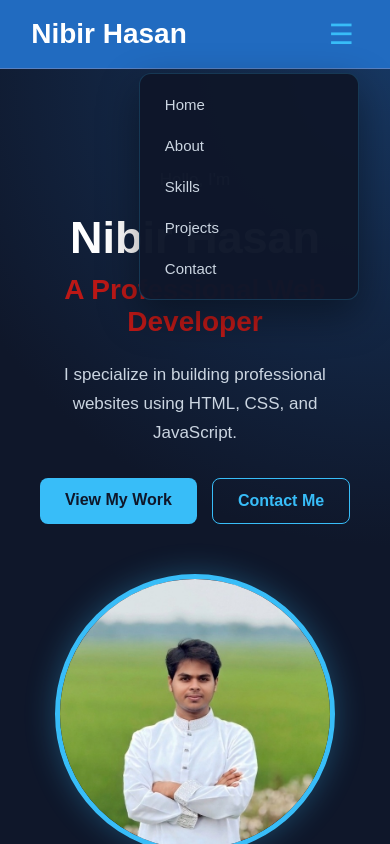
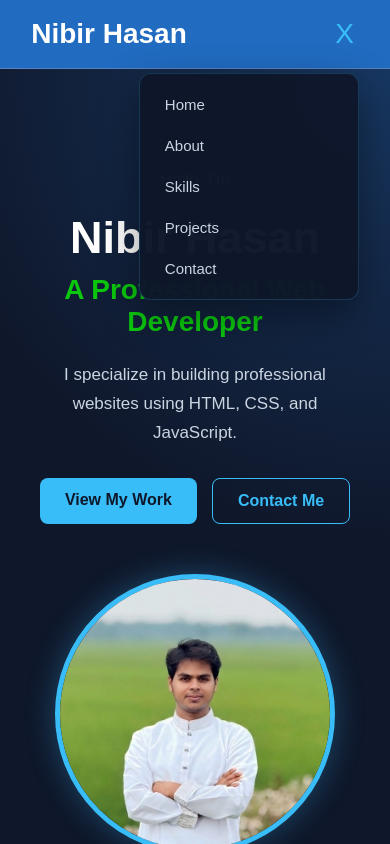
Before and after one commit to nibirhasan101/nibir-portfolio, a plain HTML site: page index.html in a window 390 px wide. Both pictures are taken after a click on the button "Open menu". Shown: the top 844 px of the page. Drawn offline with Linux system fonts and the light colour scheme.

Commit message:
Add files via upload

```diff
--- a/index.html
+++ b/index.html
@@ -20,9 +20,11 @@
         <h2 class="logo">Nibir Hasan</h2>
 
         <!-- Hamburger Button -->
-        <button class="menu-toggle" aria-label="Open menu">
-            ☰
-        </button>
+        <button class="menu-toggle"
+        aria-label="Open menu"
+        aria-expanded="false">
+    ☰
+</button>
 
         <div class="nav-links">
 
--- a/script.js
+++ b/script.js
@@ -102,6 +102,11 @@ const navLinks = document.querySelector(".nav-links");
 menuToggle.addEventListener("click", function () {
 
     navLinks.classList.toggle("active");
+      if (menuToggle.textContent === "X") {
+        menuToggle.textContent = "☰";
+    } else {
+        menuToggle.textContent = "X";
+    }
 
 });
 
--- a/style.css
+++ b/style.css
@@ -86,7 +86,7 @@ nav {
 }
 
 .hero h2 {
-    color: #d41812e0;
+    color: #0bd30bef;
     font-size: 28px;
 }
 
@@ -371,7 +371,7 @@ footer {
 
     background-color: #020617;
 
-    color: #b83d3da8;
+    color: #aa3851;
 }
 
 footer h3 {
@@ -456,6 +456,7 @@ section.show {
     cursor: pointer;
 
     padding: 5px;
+
 }
 
 
```
